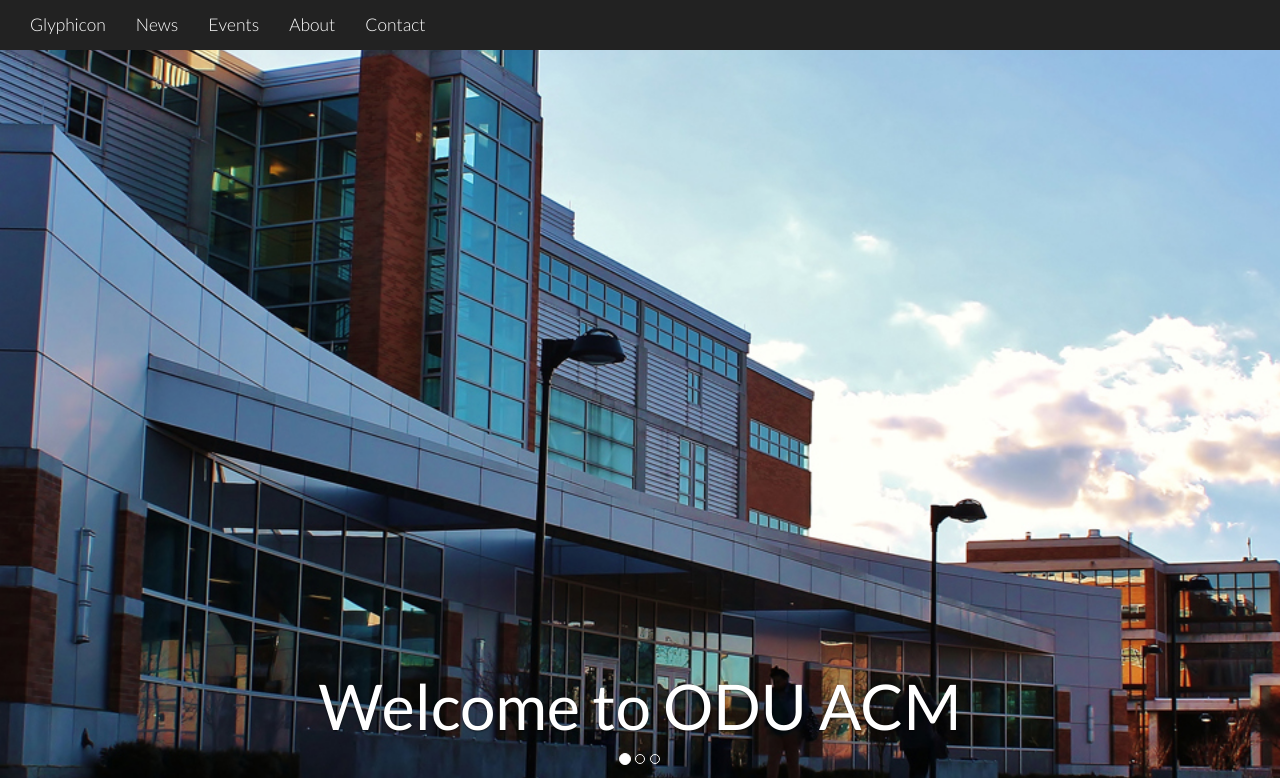
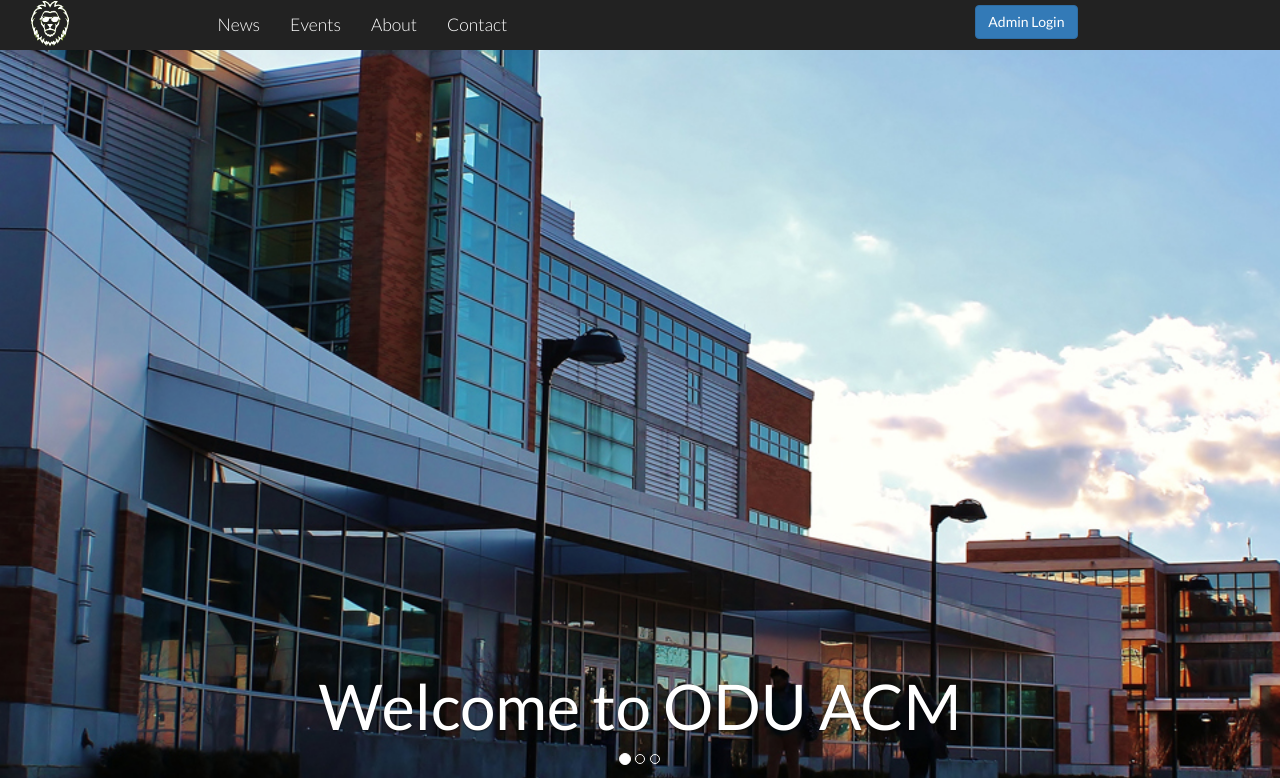
Before and after one commit to thecbliss/oduacm.github.io, a website: page index.html in a window 1280 px wide. Shown: the top 778 px of the page. Drawn offline with Linux system fonts and the light colour scheme; a script that the page names is missing.

Commit message:
fixed navbar styles

```diff
--- a/css/style.css
+++ b/css/style.css
@@ -14,9 +14,16 @@
   border: 0px;
 }
 
-#navList {
+.navbar .nav {
+  margin: 0 auto;
   width: 70%;
   font-size: 1.25em;
+  float: none;
+}
+
+.navbar-brand img {
+  max-width:40px;
+  margin-top: -15px;
 }
 
 #navList li a{
--- a/index.html
+++ b/index.html
@@ -56,16 +56,30 @@
 </div>
 
 <!-- Navbar -->
-    <div class="container-fluid">
 <nav class="navbar navbar-inverse navbar-fixed-top collapse navbar-collapse">
+  <div class="navbar-header">
+    <a class="navbar-brand" href="#myCarousel">
+      <img alt="Brand" src="public/img/logo.png" onmouseover="brandHover(this);" onmouseout="brandUnhover(this);">
+    </a>
+    <script>
+      function brandHover(element) {
+        element.setAttribute('src', 'public/img/logo-green.png');
+      }
+      function brandUnhover(element) {
+        element.setAttribute('src', 'public/img/logo.png');
+      }
+    </script>
+  </div>
   <ul id="navList" class="nav navbar-nav">
-          <li><a href="#myCarousel">Glyphicon</a></li>
     <li><a href="#news">News</a></li>
     <li><a href="#events">Events</a></li>
     <li><a href="#about">About</a></li>
     <li><a href="#contact">Contact</a></li>
+    <li style="float: right;padding-top:5px;"><button class="btn btn-primary">Admin Login</button></li>
   </ul>
 </nav>
+
+<div class="container-fluid">
 
 <!-- News -->
 <div id="news">
```
Also changed, not shown: public/img/logo-green.png (added), public/img/logo.png (added). Lines whose indentation alone changed are shown as unchanged.
